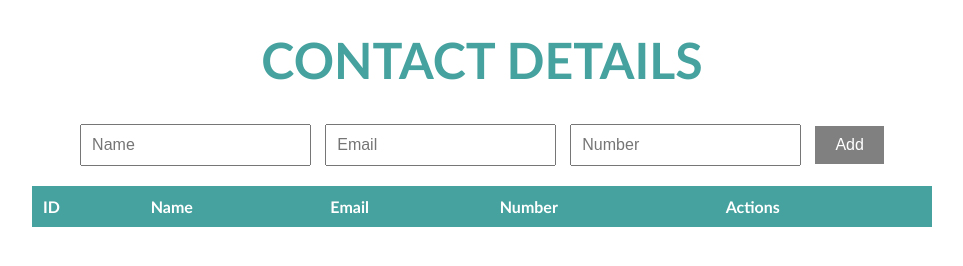
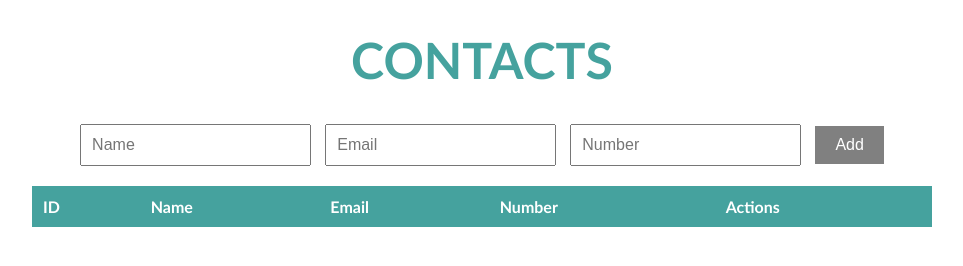
Before and after one commit to sbhakta612/CRUD_website, a plain HTML site: page index.html in a window 1280 px wide. Shown: the whole page, without its empty margins (158-1121 px from the left). Drawn offline with Linux system fonts and the light colour scheme.

Commit message:
Update index.html

```diff
--- a/index.html
+++ b/index.html
@@ -9,7 +9,7 @@
   <body>
     <body>
       <div id="container">
-        <h1>Contact Details</h1>
+        <h1>Contacts</h1>
         <div id="input-container">
           <input type="text" id="name-input" placeholder="Name" />
           <input type="email" id="email-input" placeholder="Email" />
```
